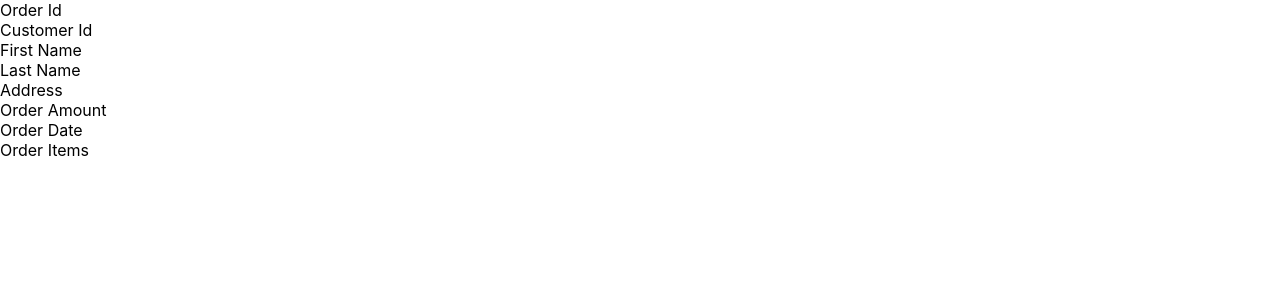
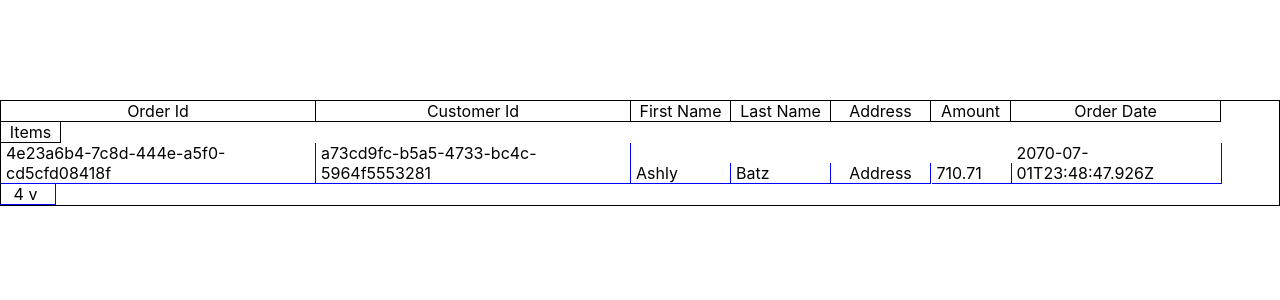
Before and after one commit to eschmiel/wealthforge-technical-challenge, a React (Create React App) app: page / in a window 1280 px wide. Shown: the top 300 px of the page. Built offline with nearby package versions, Linux system fonts and the light colour scheme.

Commit message:
added some css styling to the labels and fields. Refactored html class names

```diff
--- a/src/main/order.tsx
+++ b/src/main/order.tsx
@@ -11,14 +11,14 @@ export default function order ({ orderData }: OrderProps) {
 
 	return (
 		<div className='order'>
-			<div className='idNumber'>{orderData.order_id}</div>
-			<div className='idNumber'>{orderData.customer_id}</div>
-			<div className='name'>{orderData.customer_first_name}</div>
-			<div className='name'>{orderData.customer_last_name}</div>
-			<div>Address</div> {/*create Address component*/}
-			<div className='amount'>{orderData.order_amount}</div>
-			<div className='date'>{orderData.order_date}</div> {/* parse date */}
-			<div>{numberOfOrderItems}</div> {/*create order item component*/}
+			<div className='idNumberCell field'>{orderData.order_id}</div>
+			<div className='idNumberCell field'>{orderData.customer_id}</div>
+			<div className='nameCell field'>{orderData.customer_first_name}</div>
+			<div className='nameCell field'>{orderData.customer_last_name}</div>
+			<div className='addressCell field'>{'Address'}</div> {/*create Address component*/}
+			<div className='amountCell field' style={{ marginLeft: '-4px' }}>{orderData.order_amount}</div>
+			<div className='dateCell field'>{orderData.order_date}</div> {/* parse date */}
+			<div className='orderItemsCell field' style={{marginLeft: '-5px'}}>{numberOfOrderItems + ' v'}</div> {/*create order item component*/}
 		</div>
 	);
 }
--- /dev/null
+++ b/src/main/orderTable.css
@@ -0,0 +1,54 @@
+#orderTable {
+    margin: 100px auto;
+    border: 1px solid black;
+}
+
+#orderTableLabels {
+
+}
+
+.label {
+    display: inline-block;
+    box-sizing: border-box;
+    border-right: 1px solid black;
+    border-bottom: 1px solid black;
+    text-align: center;
+}
+
+.field {
+    display: inline-block;
+    box-sizing: border-box;
+    border-right: 1px solid blue;
+    border-bottom: 1px solid blue;
+    padding-left: 5px;
+}
+
+.idNumberCell {
+    width: 315px;
+
+}
+
+.nameCell {
+
+    width: 100px;
+}
+
+.addressCell {
+    width: 100px;
+    text-align: center;
+    padding-left: 0px;
+}
+
+.amountCell {
+    width: 80px;
+}
+
+.dateCell {
+    width: 210px
+}
+
+.orderItemsCell {
+    width: 60px;
+    text-align: center;
+    padding-left: 0px;
+}
--- a/src/main/orderTable.tsx
+++ b/src/main/orderTable.tsx
@@ -1,11 +1,19 @@
 import React from 'react';
 import OrderTableLabels from './orderTableLabels';
+import Order from './order';
+import './orderTable.css';
 
+import testData from '../data.json';
+import { OrderData } from './types';
 
 export default function OrderTable() {
+
+    let testData1 = testData[0];
+
     return (
         <div id='orderTable'>
             <OrderTableLabels />
+            <Order orderData={testData1} />
         </div>
     );
 }
--- a/src/main/orderTableLabels.tsx
+++ b/src/main/orderTableLabels.tsx
@@ -3,14 +3,14 @@ import React from 'react';
 export default function OrderTableLabels() {
 	return (
 		<div id='orderTableLabels'>
-			<div className='idNumberField'>Order Id</div>
-			<div className='idNumberField'>Customer Id</div>
-			<div className='nameField'>First Name</div>
-			<div className='nameField'>Last Name</div>
-			<div className='addressField'>Address</div>
-			<div className='amountField'>Order Amount</div>
-			<div className='dateField'>Order Date</div>
-			<div className='orderItemsField'>Order Items</div>
+			<div className='idNumberCell label'>Order Id</div>
+			<div className='idNumberCell label'>Customer Id</div>
+			<div className='nameCell label'>First Name</div>
+			<div className='nameCell label'>Last Name</div>
+			<div className='addressCell label'>Address</div>
+			<div className='amountCell label'>Amount</div>
+			<div className='dateCell label'>Order Date</div>
+			<div className='orderItemsCell label'>Items</div>
 		</div>
 	);
 }
```
